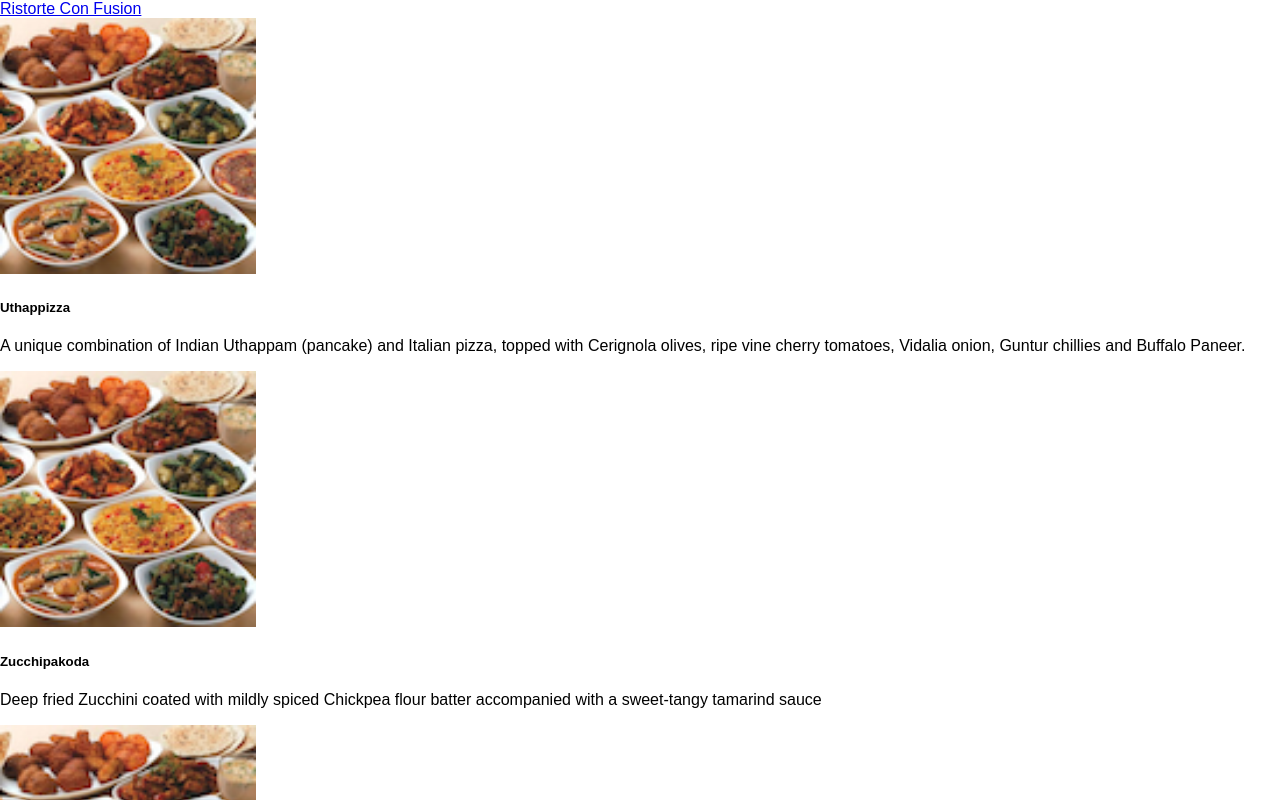
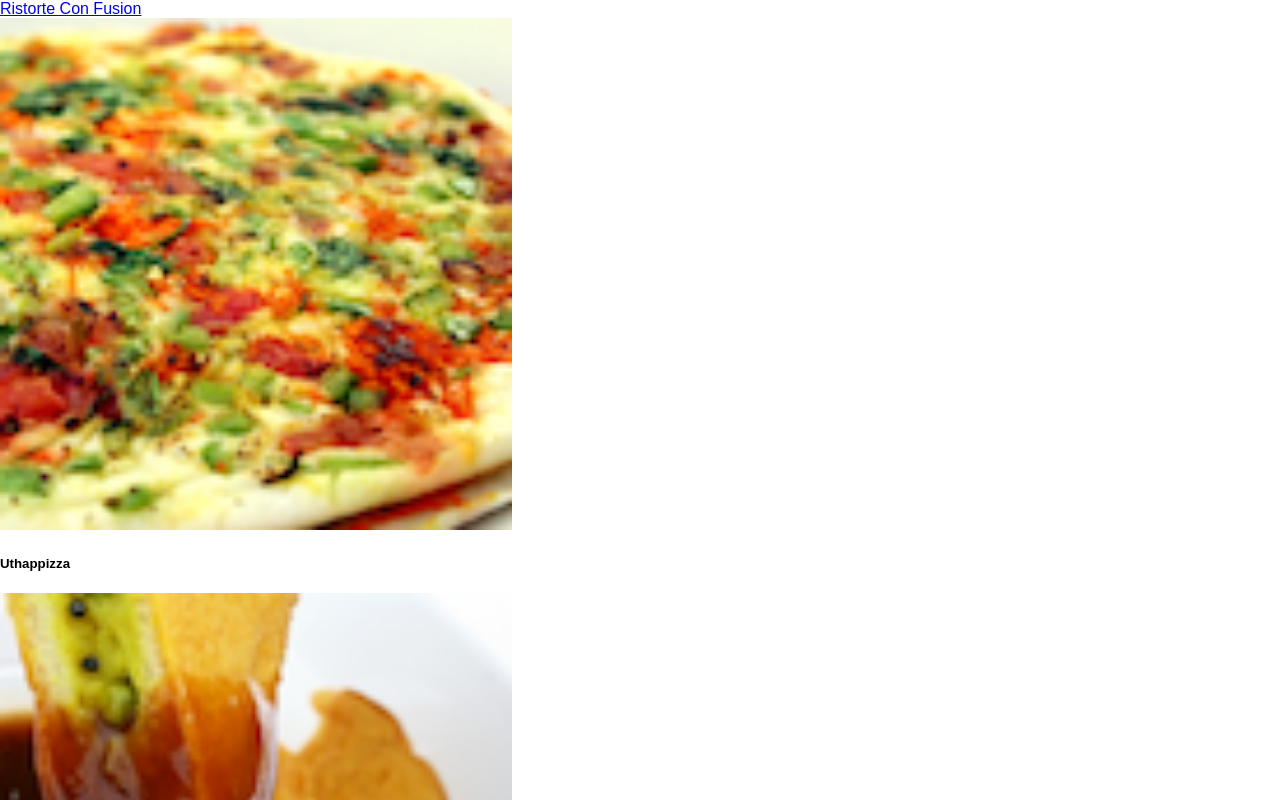
Before and after one commit to ItsAnkit/resto-app, a React (Create React App) app: page / in a window 1280 px wide. Shown: the top 800 px of the page. Built offline with nearby package versions, Linux system fonts and the light colour scheme.

Commit message:
Components divided as functional and presentational components

```diff
--- a/src/App.js
+++ b/src/App.js
@@ -1,30 +1,14 @@
 import React, { Component } from 'react';
-import logo from './logo.svg';
 import './App.css';
 import Menu from './components/MenuComponent';
 import {Navbar, NavbarBrand} from 'reactstrap';
-import { DISHES } from './shared/dishes';
+import Main from './components/MainComponent';
 
 class App extends Component {
-  constructor(props) {
-    super(props);
-
-    this.state = {
-      dishes: DISHES
-    }
-  }
-
   render() {
     return (
-      <div className="App">
-        <Navbar dark color="primary">
-          <div className="container">
-            <NavbarBrand href="/">
-              Ristorte Con Fusion
-            </NavbarBrand>
-          </div>
-        </Navbar>
-        <Menu dishes = {this.state.dishes} />
+      <div className='App'>
+        <Main />
       </div>
     );
   }
--- /dev/null
+++ b/src/components/DishDetailComponent.js
@@ -0,0 +1,33 @@
+import React, { Component } from 'react';
+import { Card, CardImg, CardText, CardBody, CardTitle } from 'reactstrap' ;
+
+class DishDetail extends Component {
+  renderDish(dish) {
+    // { new Intl.DateTimeFormat('en-US', {year: 'numeric', month:'short', day:  '2-digit'}).format(new Date(Date.parse(comment.date)))}
+
+    if(dish != null)
+      return(
+        <Card>
+          <CardImg top src={dish.image} alt={dish.name} />
+          <CardBody>
+            <CardTitle>{dish.name}</CardTitle>
+            <CardText>{dish.description}</CardText>
+          </CardBody>
+        </Card>
+      );
+    else
+      return(
+        <div></div>
+      );
+  }
+
+  render() {
+    return(
+      <div className="col-12 col-md-5 m-1">
+        {this.renderDish(this.props.dish)}
+      </div>
+    );
+  }
+}
+
+export default DishDetail
--- /dev/null
+++ b/src/components/MainComponent.js
@@ -0,0 +1,38 @@
+import React, { Component } from 'react';
+import Menu from './MenuComponent';
+import {Navbar, NavbarBrand} from 'reactstrap';
+import DishDetail from './DishDetailComponent';
+import { DISHES } from '../shared/dishes';
+
+class Main extends Component {
+  constructor(props) {
+    super(props);
+
+    this.state = {
+      dishes: DISHES,
+      selectedDish: null
+    };
+  }
+
+  onDishSelect(dishId) {
+    this.setState({ selectedDish: dishId })
+  }
+
+  render() {
+    return (
+      <div>
+        <Navbar dark color="primary">
+          <div className="container">
+            <NavbarBrand href="/">
+              Ristorte Con Fusion
+            </NavbarBrand>
+          </div>
+        </Navbar>
+        <Menu dishes = {this.state.dishes} onClick = {(dishId) => this.onDishSelect(dishId)}/>
+        <DishDetail dish={this.state.dishes.filter((dish) => dish.id === this.state.selectedDish)[0]} />
+      </div>
+    );
+  }
+}
+
+export default Main;
--- a/src/components/MenuComponent.js
+++ b/src/components/MenuComponent.js
@@ -1,13 +1,10 @@
 import React, { Component } from 'react';
-import { Media, Card, CardImg, CardImgOverlay, CardText, CardBody, CardTitle } from 'reactstrap' ;
+import { Card, CardImg, CardImgOverlay, CardTitle } from 'reactstrap' ;
+import DishDetail from './DishDetailComponent'
 
 class Menu extends Component {
   constructor(props) {
-    //Supply props to superclass.
     super(props);
-    this.state = {
-      selectedDish: null
-    }
     console.log('Constructor is invoked.')
   }
 
@@ -15,48 +12,25 @@
     console.log('Component Did Mount is invoked.')
   }
 
-  onDishSelect(dish) {
-    this.setState({ selectedDish: dish })
-  }
-
-  renderDish(dish) {
-    if(dish != null){
-      <Card>
-        <CardImg width="20%" heigth="30%" src={dish.image} alt={dish.name} />
-        <CardBody>
-          <CardTitle>{dish.name}</CardTitle>
-          <CardText>{dish.description}</CardText>
-        </CardBody>
-      </Card>
-    }else {
-      return(
-        <div></div>
-        );
-    }
-  }
-
   render() {
     const menu = this.props.dishes.map((dish) => {
       return (
-        <div key={dish.id} className='col-12 col-md-5 m-1'>
-          <Card onClick = { () => this.onDishSelect(dish) }>
-            <CardImg width="20%" heigth="30%" src={dish.image} alt={dish.name} />
+        <div className='col-12 col-md-5 m-1'>
+          <Card key={dish.id} onClick={() => this.props.onClick(dish.id)} >
+            <CardImg width="40%" height="5%" src={dish.image} alt={dish.name} />
             <CardImgOverlay>
               <CardTitle>{dish.name}</CardTitle>
-              <p>{dish.description}</p>
             </CardImgOverlay>
           </Card>
         </div>
       );
     });
     console.log('Render is invoked.')
+
     return(
       <div className='container'>
         <div className='row'>
           {menu}
-        </div>
-        <div className='row'>
-          { this.renderDish(this.state.selectedDish) }
         </div>
       </div>
     );
--- a/src/shared/dishes.js
+++ b/src/shared/dishes.js
@@ -1,34 +1,186 @@
-export const DISHES = [
+export const DISHES =
+    [
         {
         id: 0,
         name:'Uthappizza',
-                  image: 'assets/images/buffet.png',
+        image: 'assets/images/uthappizza.png',
         category: 'mains',
         label:'Hot',
         price:'4.99',
-                  description:'A unique combination of Indian Uthappam (pancake) and Italian pizza, topped with Cerignola olives, ripe vine cherry tomatoes, Vidalia onion, Guntur chillies and Buffalo Paneer.'                        },
+        description:'A unique combination of Indian Uthappam (pancake) and Italian pizza, topped with Cerignola olives, ripe vine cherry tomatoes, Vidalia onion, Guntur chillies and Buffalo Paneer.',
+        comments: [
+            {
+            id: 0,
+            rating: 5,
+            comment: "Imagine all the eatables, living in conFusion!",
+            author: "John Lemon",
+            date: "2012-10-16T17:57:28.556094Z"
+            },
+            {
+            id: 1,
+            rating: 4,
+            comment: "Sends anyone to heaven, I wish I could get my mother-in-law to eat it!",
+            author: "Paul McVites",
+            date: "2014-09-05T17:57:28.556094Z"
+            },
+            {
+            id: 2,
+            rating: 3,
+            comment: "Eat it, just eat it!",
+            author: "Michael Jaikishan",
+            date: "2015-02-13T17:57:28.556094Z"
+            },
+            {
+            id: 3,
+            rating: 4,
+            comment: "Ultimate, Reaching for the stars!",
+            author: "Ringo Starry",
+            date: "2013-12-02T17:57:28.556094Z"
+            },
+            {
+            id: 4,
+            rating: 2,
+            comment: "It's your birthday, we're gonna party!",
+            author: "25 Cent",
+            date: "2011-12-02T17:57:28.556094Z"
+            }
+        ]                        },
         {
         id: 1,
         name:'Zucchipakoda',
-                  image: 'assets/images/buffet.png',
+        image: 'assets/images/zucchipakoda.png',
         category: 'appetizer',
         label:'',
         price:'1.99',
-                  description:'Deep fried Zucchini coated with mildly spiced Chickpea flour batter accompanied with a sweet-tangy tamarind sauce'                        },
+        description:'Deep fried Zucchini coated with mildly spiced Chickpea flour batter accompanied with a sweet-tangy tamarind sauce',
+        comments: [
+            {
+            id: 0,
+            rating: 5,
+            comment: "Imagine all the eatables, living in conFusion!",
+            author: "John Lemon",
+            date: "2012-10-16T17:57:28.556094Z"
+            },
+            {
+            id: 1,
+            rating: 4,
+            comment: "Sends anyone to heaven, I wish I could get my mother-in-law to eat it!",
+            author: "Paul McVites",
+            date: "2014-09-05T17:57:28.556094Z"
+            },
+            {
+            id: 2,
+            rating: 3,
+            comment: "Eat it, just eat it!",
+            author: "Michael Jaikishan",
+            date: "2015-02-13T17:57:28.556094Z"
+            },
+            {
+            id: 3,
+            rating: 4,
+            comment: "Ultimate, Reaching for the stars!",
+            author: "Ringo Starry",
+            date: "2013-12-02T17:57:28.556094Z"
+            },
+            {
+            id: 4,
+            rating: 2,
+            comment: "It's your birthday, we're gonna party!",
+            author: "25 Cent",
+            date: "2011-12-02T17:57:28.556094Z"
+            }
+        ]
+        },
         {
         id: 2,
         name:'Vadonut',
-                  image: 'assets/images/buffet.png',
+        image: 'assets/images/vadonut.png',
         category: 'appetizer',
         label:'New',
         price:'1.99',
-                  description:'A quintessential ConFusion experience, is it a vada or is it a donut?'                        },
+        description:'A quintessential ConFusion experience, is it a vada or is it a donut?',
+        comments: [
+            {
+            id: 0,
+            rating: 5,
+            comment: "Imagine all the eatables, living in conFusion!",
+            author: "John Lemon",
+            date: "2012-10-16T17:57:28.556094Z"
+            },
+            {
+            id: 1,
+            rating: 4,
+            comment: "Sends anyone to heaven, I wish I could get my mother-in-law to eat it!",
+            author: "Paul McVites",
+            date: "2014-09-05T17:57:28.556094Z"
+            },
+            {
+            id: 2,
+            rating: 3,
+            comment: "Eat it, just eat it!",
+            author: "Michael Jaikishan",
+            date: "2015-02-13T17:57:28.556094Z"
+            },
+            {
+            id: 3,
+            rating: 4,
+            comment: "Ultimate, Reaching for the stars!",
+            author: "Ringo Starry",
+            date: "2013-12-02T17:57:28.556094Z"
+            },
+            {
+            id: 4,
+            rating: 2,
+            comment: "It's your birthday, we're gonna party!",
+            author: "25 Cent",
+            date: "2011-12-02T17:57:28.556094Z"
+            }
+        ]
+        },
         {
         id: 3,
         name:'ElaiCheese Cake',
-                  image: 'assets/images/buffet.png',
+        image: 'assets/images/elaicheesecake.png',
         category: 'dessert',
         label:'',
         price:'2.99',
-                  description:'A delectable, semi-sweet New York Style Cheese Cake, with Graham cracker crust and spiced with Indian cardamoms'                        }
+        description:'A delectable, semi-sweet New York Style Cheese Cake, with Graham cracker crust and spiced with Indian cardamoms',
+        comments: [
+            {
+            id: 0,
+            rating: 5,
+            comment: "Imagine all the eatables, living in conFusion!",
+            author: "John Lemon",
+            date: "2012-10-16T17:57:28.556094Z"
+            },
+            {
+            id: 1,
+            rating: 4,
+            comment: "Sends anyone to heaven, I wish I could get my mother-in-law to eat it!",
+            author: "Paul McVites",
+            date: "2014-09-05T17:57:28.556094Z"
+            },
+            {
+            id: 2,
+            rating: 3,
+            comment: "Eat it, just eat it!",
+            author: "Michael Jaikishan",
+            date: "2015-02-13T17:57:28.556094Z"
+            },
+            {
+            id: 3,
+            rating: 4,
+            comment: "Ultimate, Reaching for the stars!",
+            author: "Ringo Starry",
+            date: "2013-12-02T17:57:28.556094Z"
+            },
+            {
+            id: 4,
+            rating: 2,
+            comment: "It's your birthday, we're gonna party!",
+            author: "25 Cent",
+            date: "2011-12-02T17:57:28.556094Z"
+            }
         ]
+        }
+    ];
```
Lines whose indentation alone changed are shown as unchanged.
